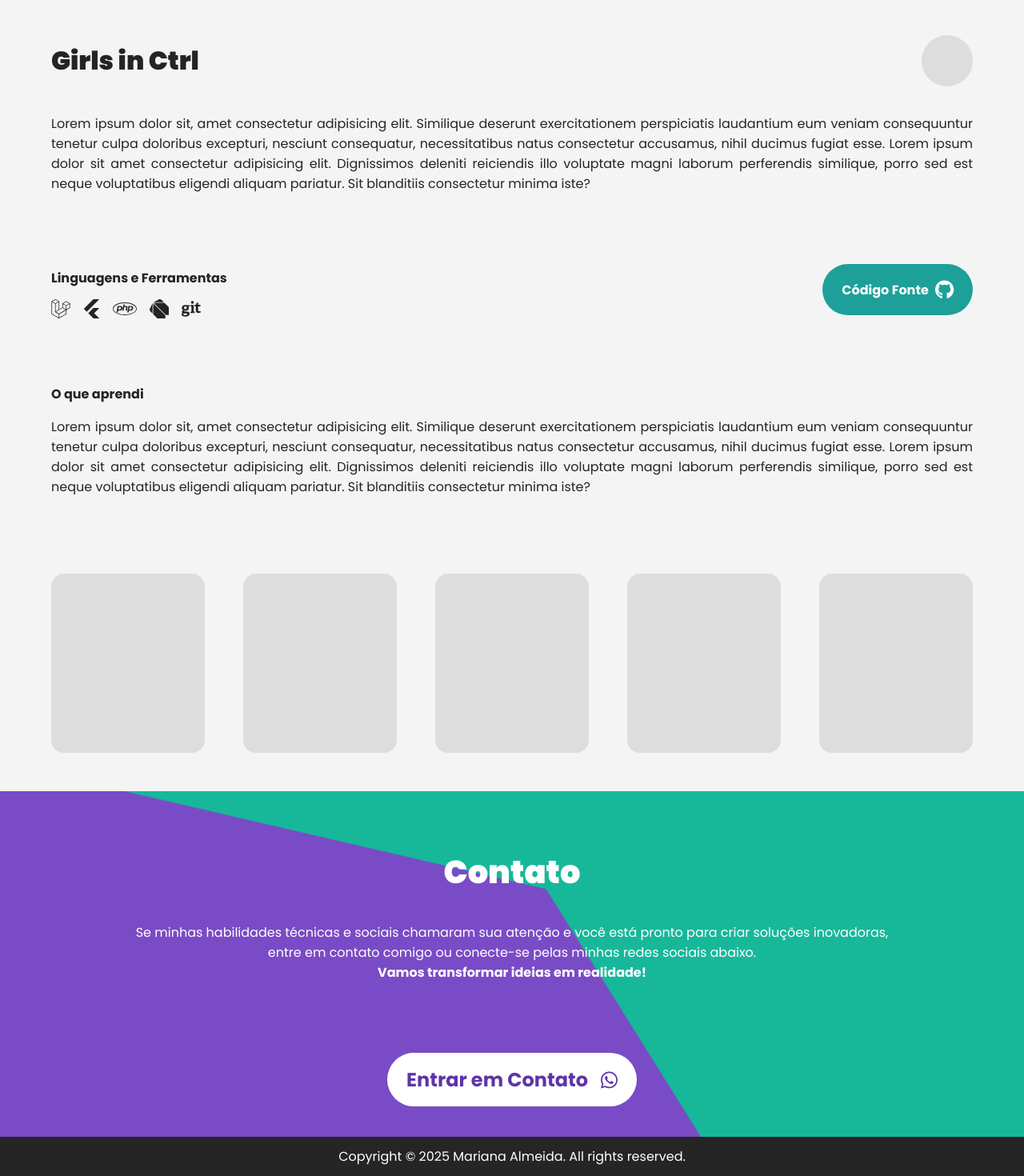
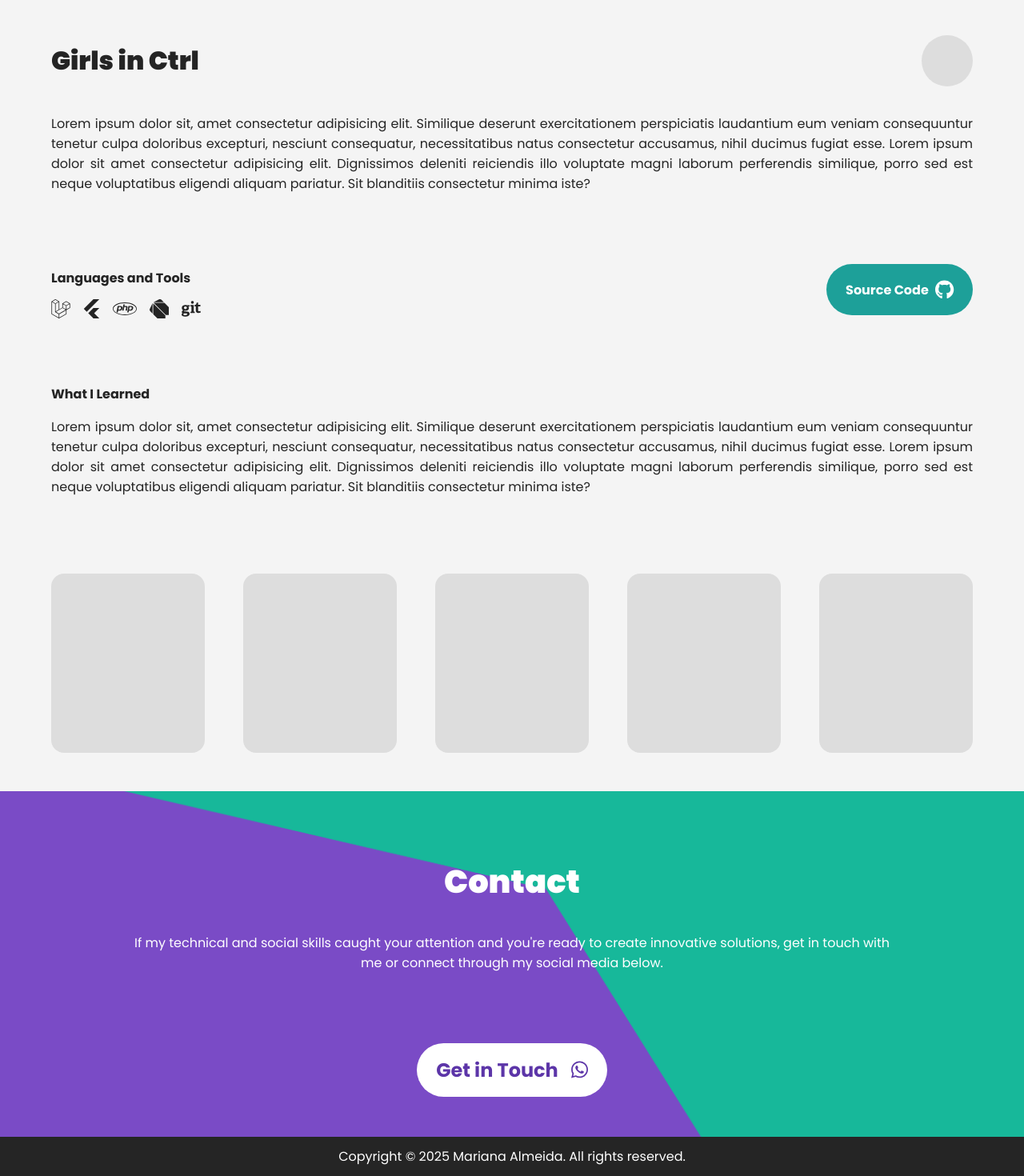
Before and after one commit to marialmeida1/web-portfolio-marialmeida1, a Next.js app: page /en/projects in a window 1280 px wide. Shown: the part 231-1701 px from the top of the page at 80% size. Built offline with nearby package versions, Linux system fonts and the light colour scheme.

Commit message:
feat: page projects translate

```diff
--- a/messages/en.json
+++ b/messages/en.json
@@ -95,15 +95,30 @@
     }
   },
   "project_page": {
-    "title": "Girls in Ctrl",
-    "description": "Lorem ipsum dolor sit, amet consectetur adipisicing elit. Similique deserunt exercitationem perspiciatis laudantium eum veniam consequuntur tenetur culpa doloribus excepturi, nesciunt consequatur, necessitatibus natus consectetur accusamus, nihil ducimus fugiat esse. Lorem ipsum dolor sit amet consectetur adipisicing elit. Dignissimos deleniti reiciendis illo voluptate magni laborum perferendis similique, porro sed est neque voluptatibus eligendi aliquam pariatur. Sit blanditiis consectetur minima iste?",
     "title_tools": "Languages and Tools",
     "link_project": "Source Code",
     "title_learned": "What I Learned",
-    "description_learned": "Lorem ipsum dolor sit, amet consectetur adipisicing elit. Similique deserunt exercitationem perspiciatis laudantium eum veniam consequuntur tenetur culpa doloribus excepturi, nesciunt consequatur, necessitatibus natus consectetur accusamus, nihil ducimus fugiat esse. Lorem ipsum dolor sit amet consectetur adipisicing elit. Dignissimos deleniti reiciendis illo voluptate magni laborum perferendis similique, porro sed est neque voluptatibus eligendi aliquam pariatur. Sit blanditiis consectetur minima iste?",
     "title_contact": "Contact",
-    "description_contact": "If my technical and social skills caught your attention and you're ready to create innovative solutions, get in touch with me or connect through my social networks below. Let’s turn ideas into reality!",
-    "cta_contact": "Get in Touch"
+    "description_contact": "If my technical and social skills caught your attention and you're ready to create innovative solutions, get in touch with me or connect through my social media below.",
+    "cta_contact": "Get in Touch",
+    "number_message": "Your message"
   },
-  "footer": "Copyright © 2025 Mariana Almeida. All rights reserved."
+  "footer": "Copyright © 2025 Mariana Almeida. All rights reserved.",
+  "projects": [
+    {
+      "banner_card": "/img",
+      "color_page": "#222222",
+      "title": "Girls in Ctrl",
+      "description_card": "Full-stack application focused on women in the tech industry.",
+      "description_page": "Lorem ipsum dolor sit, amet consectetur adipisicing elit. Similique deserunt exercitationem perspiciatis laudantium eum veniam consequuntur tenetur culpa doloribus excepturi, nesciunt consequatur, necessitatibus natus consectetur accusamus, nihil ducimus fugiat esse. Lorem ipsum dolor sit amet consectetur adipisicing elit. Dignissimos deleniti reiciendis illo voluptate magni laborum perferendis similique, porro sed est neque voluptatibus eligendi aliquam pariatur. Sit blanditiis consectetur minima iste?",
+      "icons": [
+        "laravel",
+        "flutter",
+        "php",
+        "dart",
+        "git"
+      ],
+      "description_learned": "Lorem ipsum dolor sit, amet consectetur adipisicing elit. Similique deserunt exercitationem perspiciatis laudantium eum veniam consequuntur tenetur culpa doloribus excepturi, nesciunt consequatur, necessitatibus natus consectetur accusamus, nihil ducimus fugiat esse. Lorem ipsum dolor sit amet consectetur adipisicing elit. Dignissimos deleniti reiciendis illo voluptate magni laborum perferendis similique, porro sed est neque voluptatibus eligendi aliquam pariatur. Sit blanditiis consectetur minima iste?"
+    }
+  ]
 }
--- a/messages/pt.json
+++ b/messages/pt.json
@@ -96,14 +96,30 @@
     },
     "project_page": {
         "title": "Girls in Ctrl",
-        "description": "Lorem ipsum dolor sit, amet consectetur adipisicing elit. Similique deserunt exercitationem perspiciatis laudantium eum veniam consequuntur tenetur culpa doloribus excepturi, nesciunt consequatur, necessitatibus natus consectetur accusamus, nihil ducimus fugiat esse. Lorem ipsum dolor sit amet consectetur adipisicing elit. Dignissimos deleniti reiciendis illo voluptate magni laborum perferendis similique, porro sed est neque voluptatibus eligendi aliquam pariatur. Sit blanditiis consectetur minima iste?",
         "title_tools": "Linguagens e Ferramentas",
         "link_project": "Código Fonte",
         "title_learned": "O que aprendi",
-        "description_learned": "Lorem ipsum dolor sit, amet consectetur adipisicing elit. Similique deserunt exercitationem perspiciatis laudantium eum veniam consequuntur tenetur culpa doloribus excepturi, nesciunt consequatur, necessitatibus natus consectetur accusamus, nihil ducimus fugiat esse. Lorem ipsum dolor sit amet consectetur adipisicing elit. Dignissimos deleniti reiciendis illo voluptate magni laborum perferendis similique, porro sed est neque voluptatibus eligendi aliquam pariatur. Sit blanditiis consectetur minima iste?",
         "title_contact": "Contato",
         "description_contact": "Se minhas habilidades técnicas e sociais chamaram sua atenção e você está pronto para criar soluções inovadoras, entre em contato comigo ou conecte-se pelas minhas redes sociais abaixo. Vamos transformar ideias em realidade!",
-        "cta_contact": "Entrar em Contato"
+        "cta_contact": "Entrar em Contato",
+        "number_message": "Sua mensagem"
     },
-    "footer": "Copyright © 2025 Mariana Almeida. Todos os direitos reservados."
+    "footer": "Copyright © 2025 Mariana Almeida. Todos os direitos reservados.",
+    "projects": [
+        {
+            "banner_card": "/img",
+            "color_page": "#222222",
+            "title": "Girls in Ctrl",
+            "description_card": "Aplicativo full-stack voltado para mulheres no mercado de TI.",
+            "description_page": "Lorem ipsum dolor sit, amet consectetur adipisicing elit. Similique deserunt exercitationem perspiciatis laudantium eum veniam consequuntur tenetur culpa doloribus excepturi, nesciunt consequatur, necessitatibus natus consectetur accusamus, nihil ducimus fugiat esse. Lorem ipsum dolor sit amet consectetur adipisicing elit. Dignissimos deleniti reiciendis illo voluptate magni laborum perferendis similique, porro sed est neque voluptatibus eligendi aliquam pariatur. Sit blanditiis consectetur minima iste?",
+            "icons": [
+                "laravel",
+                "flutter",
+                "php",
+                "dart",
+                "git"
+            ],
+            "description_learned": "Lorem ipsum dolor sit, amet consectetur adipisicing elit. Similique deserunt exercitationem perspiciatis laudantium eum veniam consequuntur tenetur culpa doloribus excepturi, nesciunt consequatur, necessitatibus natus consectetur accusamus, nihil ducimus fugiat esse. Lorem ipsum dolor sit amet consectetur adipisicing elit. Dignissimos deleniti reiciendis illo voluptate magni laborum perferendis similique, porro sed est neque voluptatibus eligendi aliquam pariatur. Sit blanditiis consectetur minima iste?"
+        }
+    ]
 }
--- a/src/app/[locale]/(routes)/projects/page.tsx
+++ b/src/app/[locale]/(routes)/projects/page.tsx
@@ -5,7 +5,14 @@ import { faLaravel, faFlutter, faPhp, faDartLang, faGit, faGithub, faWhatsapp }
 // Styles
 import style from './page.module.css'
 
+// Language
+import { genereteProjectsPageContent } from '@/src/utils/GenereteProjectsPageContent';
+
 export default function Projects() {
+
+    // Page
+    const projectsPageContent = genereteProjectsPageContent();
+
     return (
         <>
             <section className={style.projects__banner}></section>
@@ -24,7 +31,7 @@ export default function Projects() {
 
             <section className={`container ${style.projects__tools}`}>
                 <div className={style.projects__tools_infos}>
-                    <h2>Linguagens e Ferramentas</h2>
+                    <h2>{projectsPageContent.title_tools}</h2>
                     <ul>
                         <li><FontAwesomeIcon icon={faLaravel} /></li>
                         <li><FontAwesomeIcon icon={faFlutter} /></li>
@@ -34,12 +41,12 @@ export default function Projects() {
                     </ul>
                 </div>
 
-                <a href="">Código Fonte<FontAwesomeIcon icon={faGithub} /></a>
+                <a href="">{projectsPageContent.link_project}<FontAwesomeIcon icon={faGithub} /></a>
             </section>
 
 
             <section className={`container ${style.projects__learned}`}>
-                <h2>O que aprendi</h2>
+                <h2>{projectsPageContent.title_learned}</h2>
                 <p>Lorem ipsum dolor sit, amet consectetur adipisicing elit. Similique deserunt exercitationem perspiciatis laudantium eum veniam
                     consequuntur tenetur culpa doloribus excepturi, nesciunt consequatur, necessitatibus natus consectetur accusamus, nihil ducimus
                     fugiat esse. Lorem ipsum dolor sit amet consectetur adipisicing elit. Dignissimos deleniti reiciendis illo voluptate magni laborum
@@ -61,14 +68,12 @@ export default function Projects() {
 
                 <div className={style.projects__contact_infos}>
                     <div>
-                        <h1>Contato</h1>
-                        <p>Se minhas habilidades técnicas e sociais chamaram sua atenção e você está pronto para criar soluções inovadoras,
-                            entre em contato comigo ou conecte-se pelas minhas redes sociais abaixo. <br />
-                            <b>Vamos transformar ideias em realidade!</b></p>
+                        <h1>{projectsPageContent.title_contact}</h1>
+                        <p>{projectsPageContent.description_contact}</p>
                     </div>
-                    <a href="https://wa.me/5537988023839?text=SUA%20MENSAGEM"
+                    <a href={`https://wa.me/5537988023839?text=${projectsPageContent.number_message}`}
                         target="_blank"
-                        rel="noopener noreferrer">Entrar em Contato <FontAwesomeIcon icon={faWhatsapp} /></a>
+                        rel="noopener noreferrer">{projectsPageContent.cta_contact}<FontAwesomeIcon icon={faWhatsapp} /></a>
                 </div>
             </section>
         </>
--- /dev/null
+++ b/src/utils/GenereteProjectsPageContent.ts
@@ -0,0 +1,15 @@
+import { useTranslations } from 'next-intl';
+
+export const genereteProjectsPageContent = () => {
+    const t = useTranslations('project_page');
+
+    return {
+        title_tools: t('title_tools'),
+        link_project: t('link_project'),
+        title_learned: t('title_learned'),
+        title_contact: t('title_contact'),
+        description_contact: t('description_contact'),
+        cta_contact: t('cta_contact'),
+        number_message: t('number_message'),
+    };
+};
```
